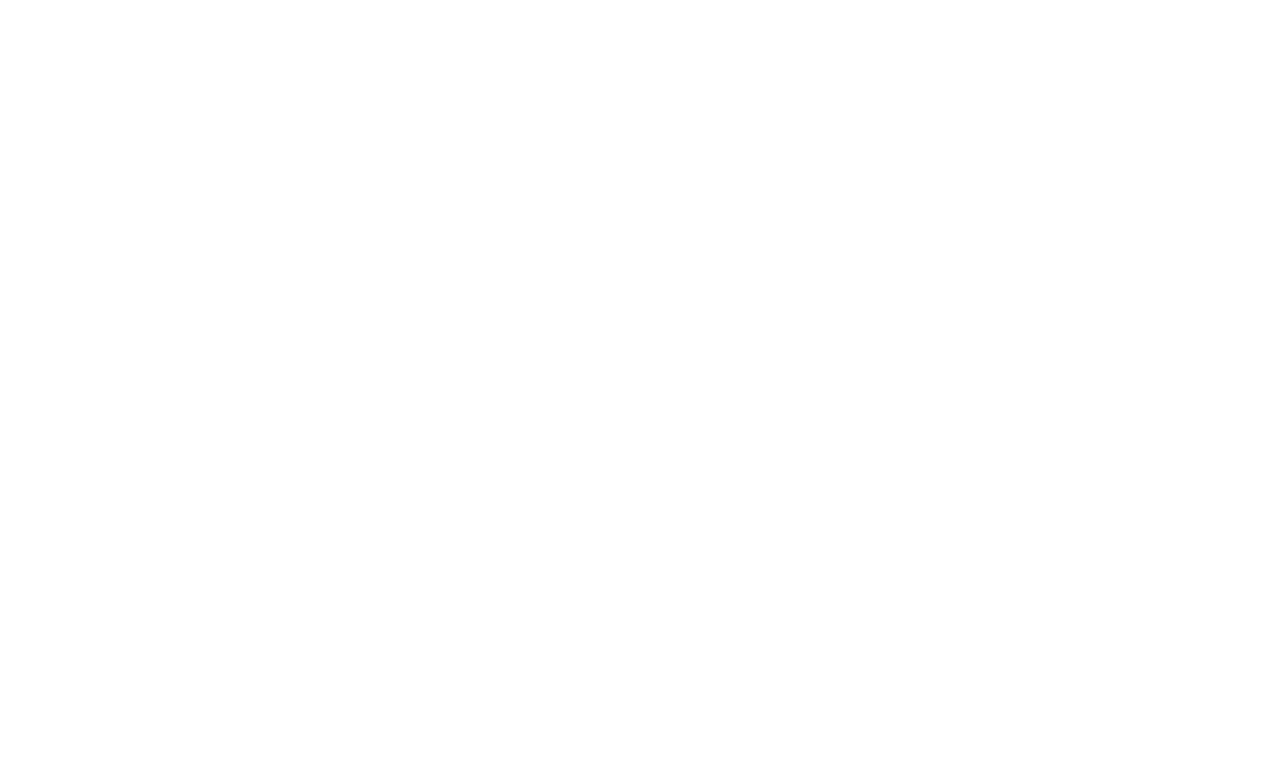
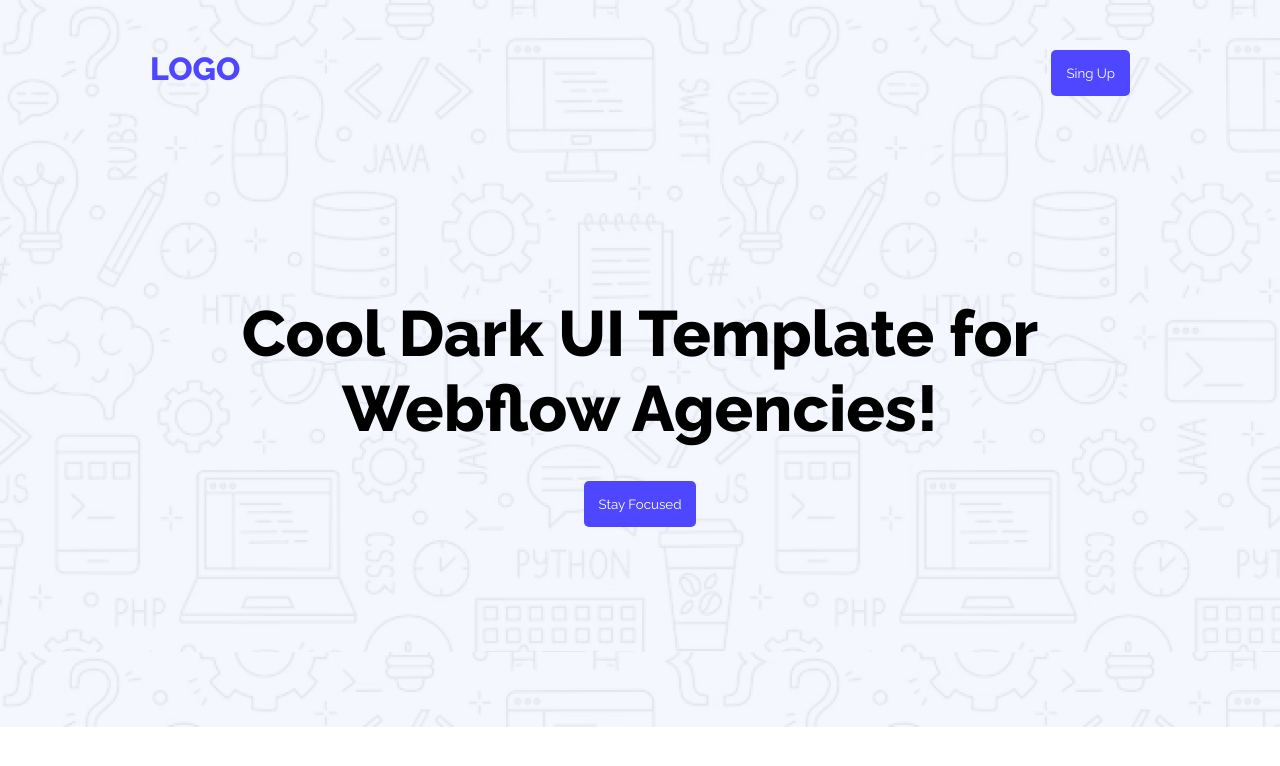
Before and after one commit to torikul0191012/Assignment-01, a plain HTML site: page index.html in a window 1280 px wide. Drawn offline with Linux system fonts and the light colour scheme.

Commit message:
uploaded header & banner

```diff
--- a/index.html
+++ b/index.html
@@ -4,10 +4,20 @@
     <meta charset="UTF-8">
     <meta name="viewport" content="width=device-width, initial-scale=1.0">
     <title>LOGO UI TEMPLATE</title>
+    <link rel="stylesheet" href="style.css">
 </head>
 <body>
-    <header>
-
+    <header class="Matha">
+        <nav class="navi">
+            <h2>LOGO</h2>
+            <button class="btn">Sing Up</button>
+        </nav>
+        <div class="banner">
+            <div class="divban">
+            <h1>Cool Dark UI Template for <br> Webflow Agencies!</h1>
+            <div class="divbut"><button class="btn">Stay Focused</button></div>
+            </div>
+        </div>
     </header>
     <main>
 
--- a/style.css
+++ b/style.css
@@ -0,0 +1,63 @@
+/* Starting Css*/
+@import url('https://fonts.googleapis.com/css2?family=Raleway:ital,wght@0,100..900;1,100..900&display=swap');
+
+*{
+    margin: 0;
+    padding: 0;
+}
+
+/* header css */
+
+.Matha{
+    background-image: url(Assets/Hero-bg.png);
+}
+.navi{
+    display: flex;
+    justify-content: space-between;
+    margin: 0 150px;
+    padding: 50px 0;
+}
+.navi h2{
+    color: #4E47FF;
+    font-size: 2rem;
+    font-family: "Raleway", sans-serif;
+    font-optical-sizing: auto;
+    font-weight: 800;
+    font-style: normal;
+
+}
+.banner  {
+    display: block;
+    justify-content: center;
+    align-items: center;
+    margin-top: 150px;
+    padding-bottom: 200px;
+}
+.divban{
+    margin: 0 200px;
+    text-align: center;
+    padding: 0px;
+    display: block;
+}
+.divban h1{
+    font-size: 4rem;
+    font-family: "Raleway", sans-serif;
+    font-optical-sizing: auto;
+    font-weight: 800;
+    font-style: normal;
+
+}
+.divbut{
+    margin-top: 35px;
+}
+.btn{
+    padding: 15px;
+    background-color: #4E47FF;
+    color: #FFFFFF;
+    border-style: none;
+    border-radius: 5px;
+    font-family: "Raleway", sans-serif;
+    font-optical-sizing: auto;
+    font-weight: 400;
+    font-style: normal;
+}
```
